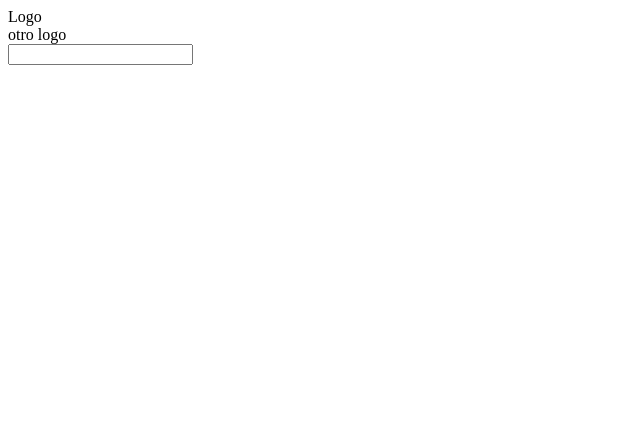
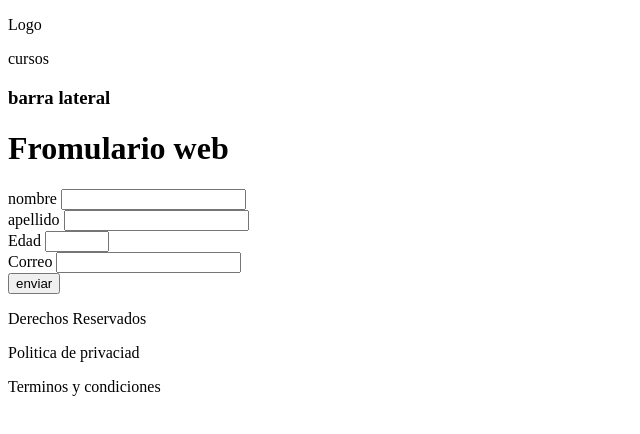
Before and after one commit to AlexSiv998/Curso-23-Alexander-Siv, a plain HTML site: page HTML/registro.html in a window 1280 px wide. Shown: the whole page, without its empty margins (0-640 px from the left). Drawn offline with Linux system fonts and the light colour scheme.

Commit message:
HTLM 9/5/2025
complemento de la clase de htlm y finalización de la parte teórica del modulo

```diff
--- a/HTML/registro.html
+++ b/HTML/registro.html
@@ -14,24 +14,60 @@
         seccion: seccion de una paguina
         main: contenido de una paguina web
         footer: pie de paguina
+        article: articulo independiente
+        videos:
+        img
     -->
         <nav>
                 <div>
-                      Logo
+                        <p> Logo </p>
                 </div>
                 <div>
-                        otro logo
+                       <p> cursos </p>
                 </div>
         </nav>
+         <aside>
+                <h3> barra lateral</h3>
+         </aside>
         <main>
-                <head>
-                        <section>
-                                <form action="nombre">
-                                        <label for="nombre"></label>
-                                        <input type="text">                               </form>
+
+         <header>
+                                <h1> Fromulario web</h1>
+        </header>
+                         <section>
+                                <form action="">
+                                        <div>
+                                                <label for=""> nombre</label>
+                                                <input type="text">
+                                        </div>
+                                        <div>
+                                                <label for=""> apellido</label>
+                                                <input type="text">
+                                        </div>
+                                         <div>
+                                                <label for=""> Edad </label>
+                                                <input type="number" min="0" max="100">
+                                         </div>
+                                         <div>
+                                                <label for=""> Correo </label>
+                                                <input type="email">
+                                         </div>
+                                        <div>
+                                                <input type="submit" value="enviar">
+                                        </div>
+                                <form action="">
                         </section>
-                </head>
         </main>
-
+        <footer>
+                <div>
+                        <p> Derechos Reservados</p>
+                </div>
+                <div>
+                        <p> Politica de privaciad</p>
+                </div>
+                <div>
+                        <p> Terminos y condiciones</p>
+                </div>
+        </footer>
     </body>
 </html>
```
Also changed, not shown: HTML/index.html (+46 -0 lines).
